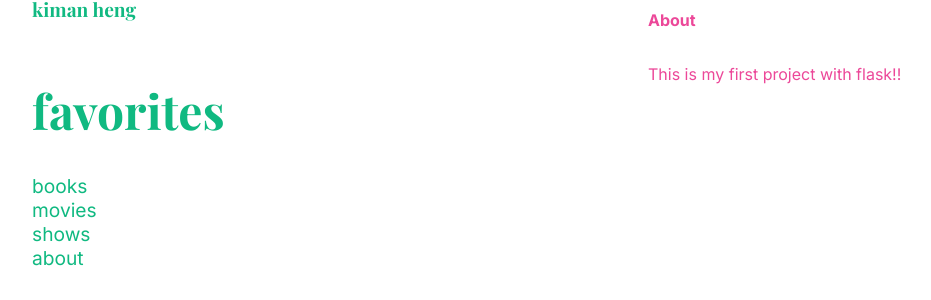
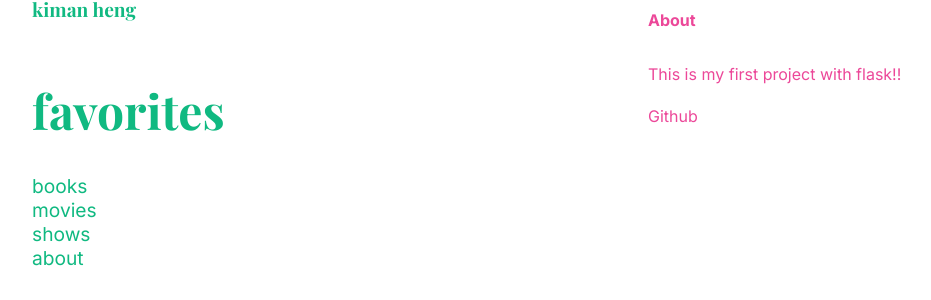
Before and after one commit to kimanheng/favorites, a Flask app: page / in a window 1280 px wide. Shown: the part 280-580 px from the top of the page, without its empty margins (8-939 px from the left). Run offline with Flask 2, Linux system fonts and the light colour scheme; some web fonts are replaced.

Commit message:
Update about.html

```diff
--- a/templates/about.html
+++ b/templates/about.html
@@ -6,5 +6,6 @@
     <p class="text">
       This is my first project with flask!!
     </p>
+    <a href="https://github.com/kimanheng/favorites" class="text">Github</a>
 </div>
 {% endblock %}
```
